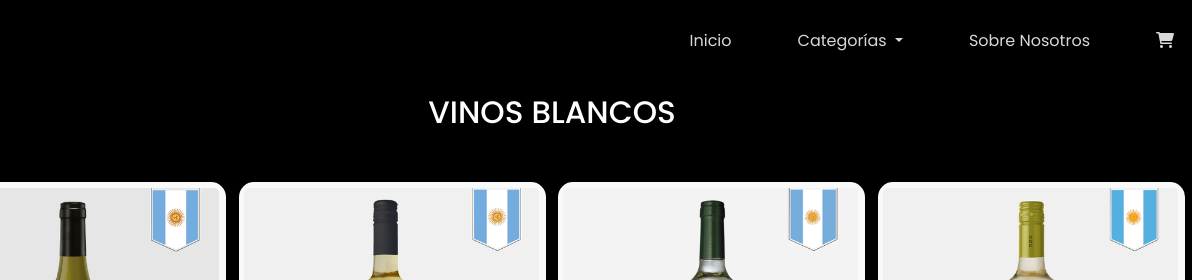
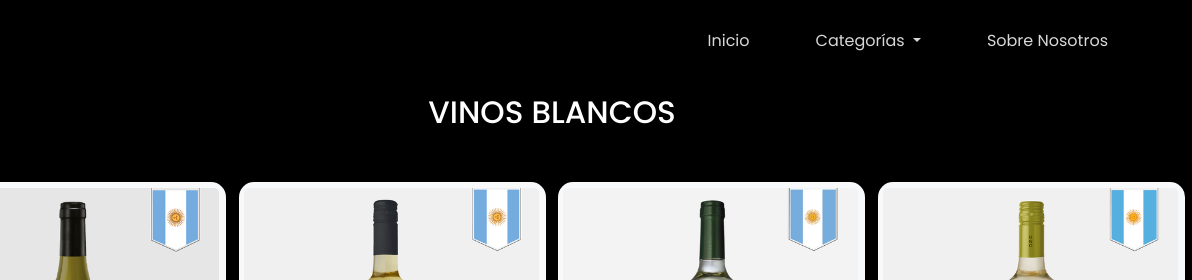
Before and after one commit to sergioftoledo/Proyecto-desarrolloweb-coderhouse, a website: page src/paginas/vinos-blancos.html in a window 1280 px wide. Shown: the top 280 px of the page, 88-1280 px from the left. Drawn offline with nearby package versions, Linux system fonts and the light colour scheme.

Commit message:
Borrando libreria Fontawesome porque ya no lo estaba usando

```diff
--- a/src/paginas/vinos-blancos.html
+++ b/src/paginas/vinos-blancos.html
@@ -16,8 +16,6 @@
     <meta property="og:url" content="http://vinosgoodwine.000webhostapp.com/">
     <meta property="og:image" content="https://i.ibb.co/nkS8qV5/logowine.png">
     <meta property="og:description" content="Los mejores vinos blancos los podes encontrar en GoodWine, todas las variedades y marcas al mejor precio del mercado.">
-    <!-- Font-awesome-->
-    <link rel="stylesheet" href="https://cdnjs.cloudflare.com/ajax/libs/font-awesome/6.0.0-beta2/css/all.min.css" integrity="sha512-YWzhKL2whUzgiheMoBFwW8CKV4qpHQAEuvilg9FAn5VJUDwKZZxkJNuGM4XkWuk94WCrrwslk8yWNGmY1EduTA==" crossorigin="anonymous" referrerpolicy="no-referrer"/>
     <!--Bootstrap -->
     <link href="https://cdn.jsdelivr.net/npm/bootstrap@5.1.3/dist/css/bootstrap.min.css" rel="stylesheet" integrity="sha384-1BmE4kWBq78iYhFldvKuhfTAU6auU8tT94WrHftjDbrCEXSU1oBoqyl2QvZ6jIW3" crossorigin="anonymous">
     <!-- AOS -->
```
Also changed, not shown: index.html (+0 -2 lines), src/paginas/10-mas-vendidos.html (+0 -2 lines), src/paginas/acerca.html (+0 -2 lines), src/paginas/alta-gama.html (+0 -2 lines), src/paginas/combinados.html (+0 -2 lines), src/paginas/contacto.html (+0 -2 lines), src/paginas/vinos-autor.html (+0 -2 lines), src/paginas/vinos-espumantes.html (+0 -2 lines), src/paginas/vinos-ganadores.html (+0 -2 lines), src/paginas/vinos-para-regalar.html (+0 -2 lines), src/paginas/vinos-rosados.html (+0 -2 lines), src/paginas/vinos-tintos.html (+0 -2 lines). Lines whose indentation alone changed are shown as unchanged.
